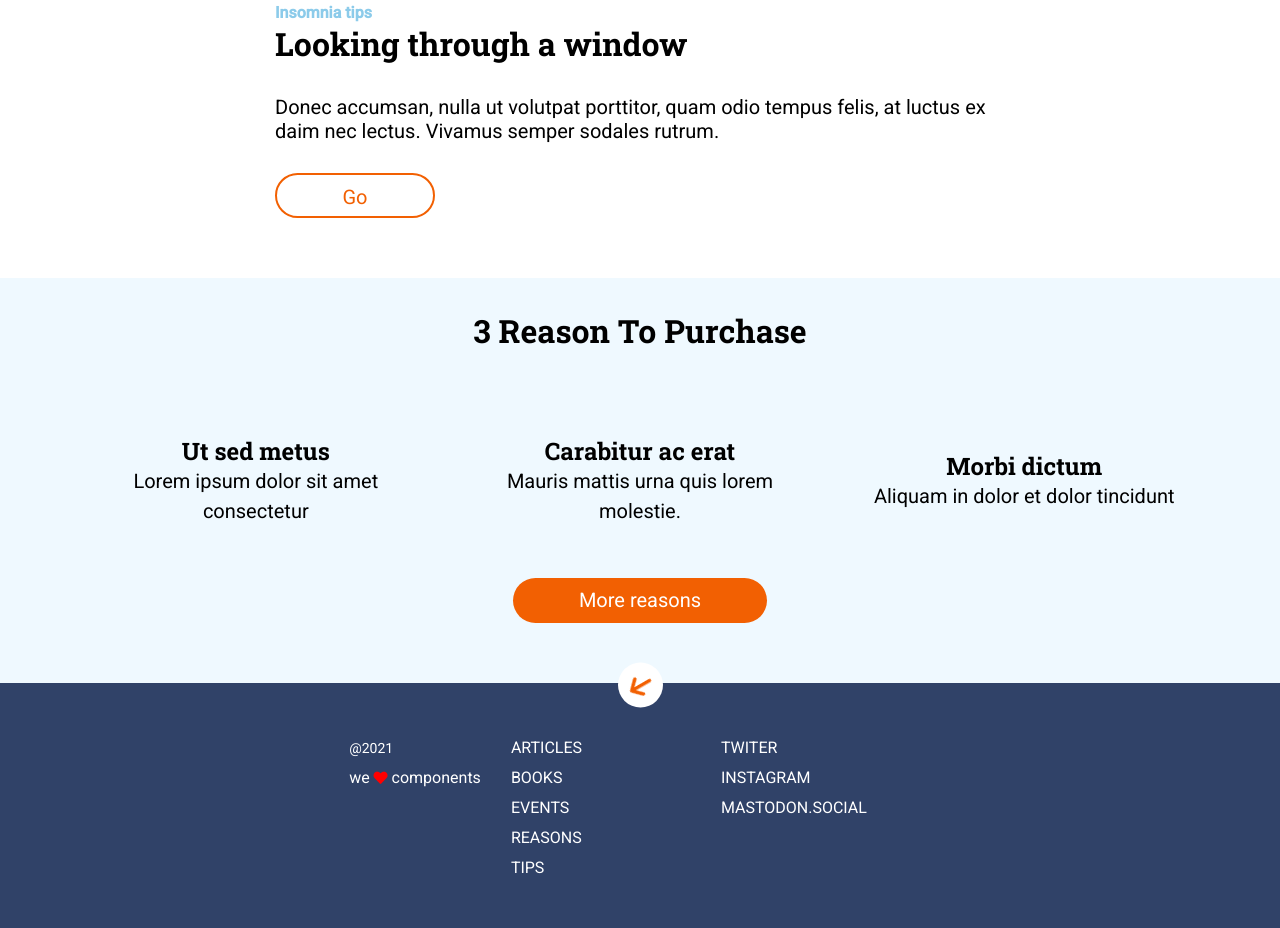
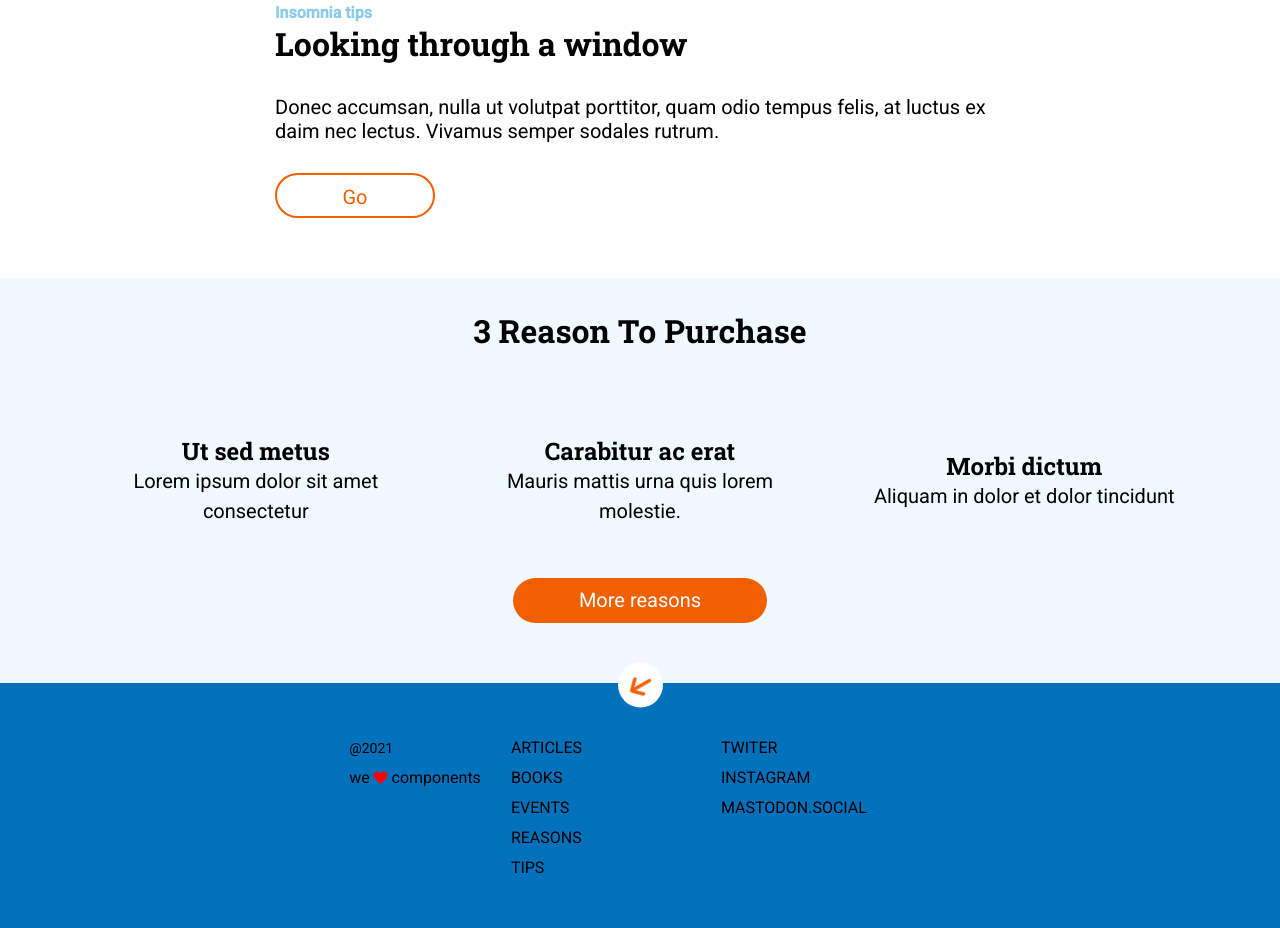
Before and after one commit to Adalab/modulo-1-evaluacion-final-CriSFV, a website: page docs/index.html in a window 1280 px wide. Shown: the part 857-1785 px from the top of the page. Drawn offline with nearby package versions, Linux system fonts and the light colour scheme; files that its build step writes are made by us from their sources.

Commit message:
change background-color and words-color at footer

```diff
--- a/src/scss/layout/_footer.scss
+++ b/src/scss/layout/_footer.scss
@@ -1,10 +1,10 @@
 .footer {
-  background-color: #304268;
+  background-color: #0271bc;
   display: flex;
   flex-direction: column;
   justify-content: center;
   align-items: center;
-  color: $color_buttom2;
+  color: black;
   line-height: 30px;
   font-family: $font_Roboto;
   text-align: center;
@@ -61,7 +61,7 @@
   &__link {
     text-decoration: none;
     font-family: $font_Roboto;
-    color: $color_buttom2;
+    color: black;
     display: flex;
     flex-direction: column;
     justify-content: center;
```
Also changed, not shown: docs/more-info.html (added).
